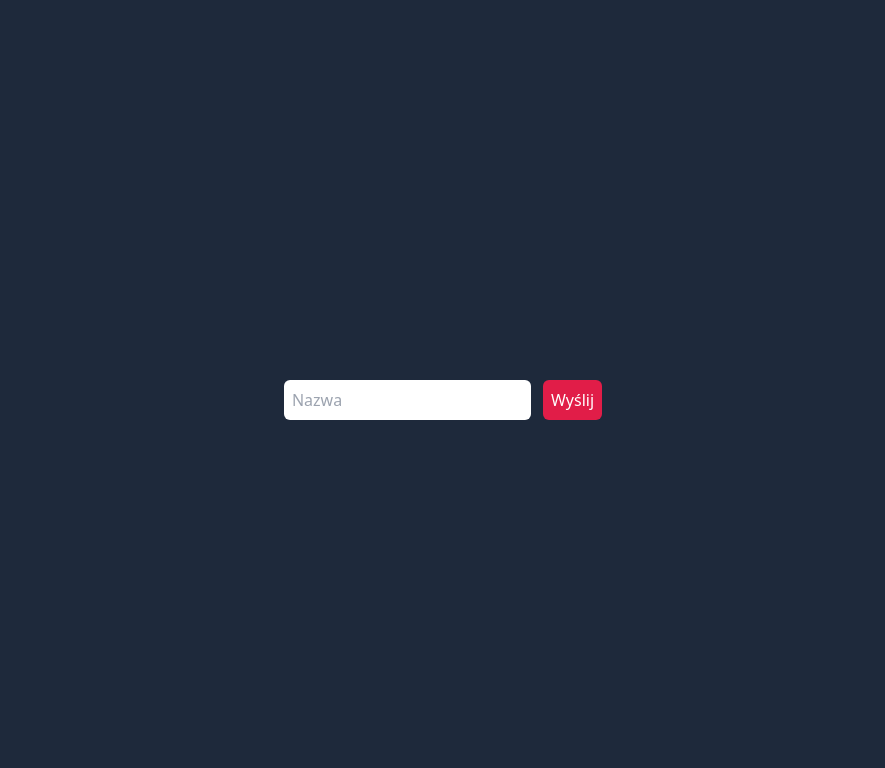
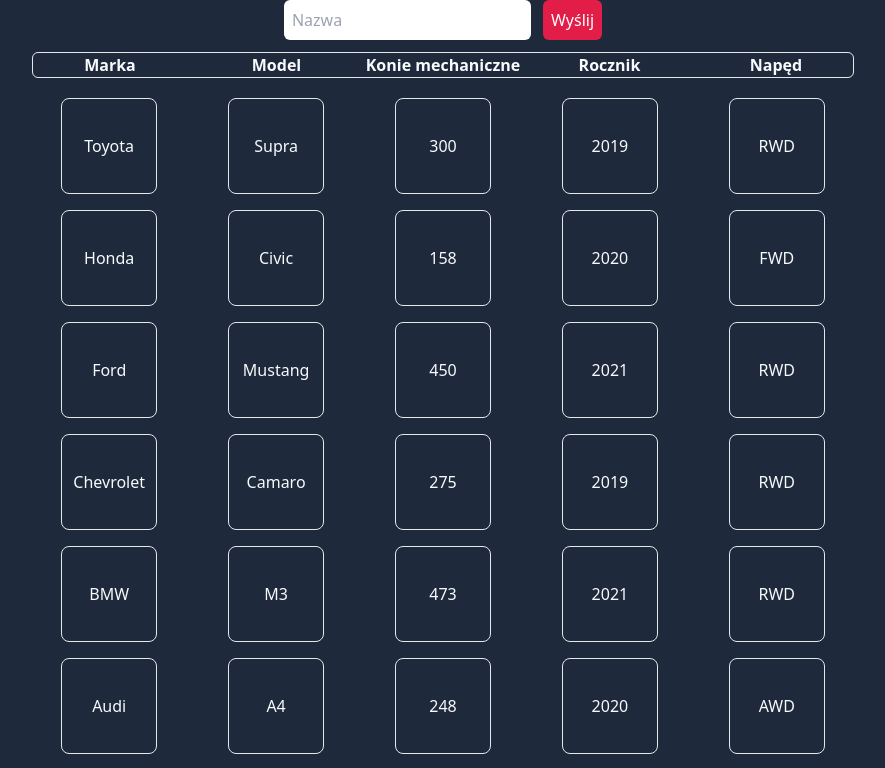
Before and after one commit to Sp3EdQQ/CarDle, a React (Vite) app: page / in a window 1280 px wide. Shown: the top 768 px of the page, without its empty margins (197-1082 px from the left). Built offline with nearby package versions, Linux system fonts and the light colour scheme.

Commit message:
feat: CarAttributes component

```diff
--- a/src/App.tsx
+++ b/src/App.tsx
@@ -1,12 +1,14 @@
 import { SearchBar } from "./components/SearchBar"
+import { CarAttributes } from "./components/CarAttributes.tsx"
 
 const App = () => {
   const wrapperClasses =
-    "bg-slate-800 gap-y-3 h-screen flex flex-col items-center justify-center text-slate-50"
+    "bg-slate-800 gap-y-3 h-full min-h-dvh flex flex-col items-center justify-center text-slate-50"
 
   return (
     <div className={wrapperClasses}>
       <SearchBar />
+      <CarAttributes />
     </div>
   )
 }
--- /dev/null
+++ b/src/components/CarAttributes.tsx
@@ -0,0 +1,42 @@
+const labels = ["Marka", "Model", "Konie mechaniczne", "Rocznik", "Napęd"]
+const attributesArray = [
+  { brand: "Toyota", model: "Supra", hp: "300", year: "2019", drive: "RWD" },
+  { brand: "Honda", model: "Civic", hp: "158", year: "2020", drive: "FWD" },
+  { brand: "Ford", model: "Mustang", hp: "450", year: "2021", drive: "RWD" },
+  { brand: "Chevrolet", model: "Camaro", hp: "275", year: "2019", drive: "RWD" },
+  { brand: "BMW", model: "M3", hp: "473", year: "2021", drive: "RWD" },
+  { brand: "Audi", model: "A4", hp: "248", year: "2020", drive: "AWD" },
+  { brand: "Mercedes-Benz", model: "C-Class", hp: "255", year: "2021", drive: "RWD" },
+  { brand: "Tesla", model: "Model 3", hp: "283", year: "2020", drive: "AWD" }
+]
+
+const attributesLabelsClasses =
+  "border rounded-md grid grid-cols-5 gap-3 w-full max-w-screen-xl *:text-center font-semibold"
+const attributesStyle =
+  "grid grid-cols-5 gap-3 w-full max-w-screen-xl *:text-center *:mx-auto"
+const labelStyle = "border rounded-lg aspect-square w-full max-w-24 content-center size"
+
+export const CarAttributes = () => {
+  return (
+    <div className="flex flex-col gap-y-5">
+      <div className={attributesLabelsClasses}>
+        {labels.map(label => {
+          return <div key={label}>{label}</div>
+        })}
+      </div>
+      <div className="flex flex-col w-full gap-y-4">
+        {attributesArray.map(({ brand, model, hp, year, drive }, index) => {
+          return (
+            <div key={index} className={attributesStyle}>
+              <div className={labelStyle}>{brand}</div>
+              <div className={labelStyle}>{model}</div>
+              <div className={labelStyle}>{hp}</div>
+              <div className={labelStyle}>{year}</div>
+              <div className={labelStyle}>{drive}</div>
+            </div>
+          )
+        })}
+      </div>
+    </div>
+  )
+}
```
